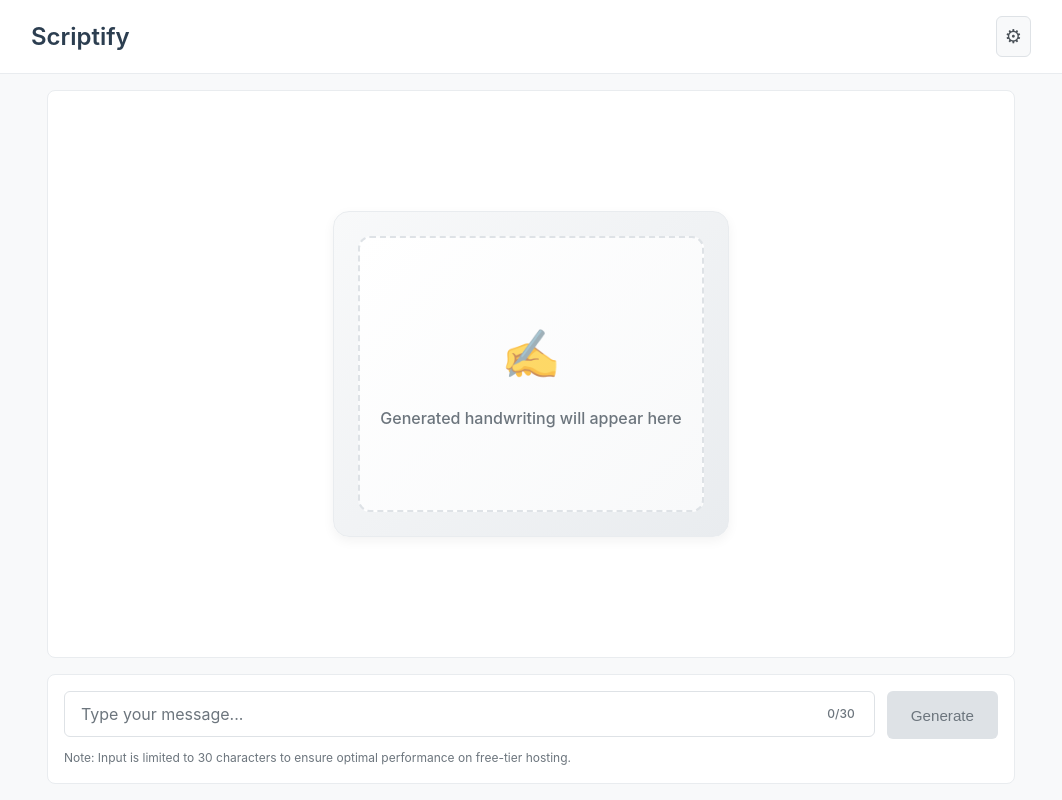
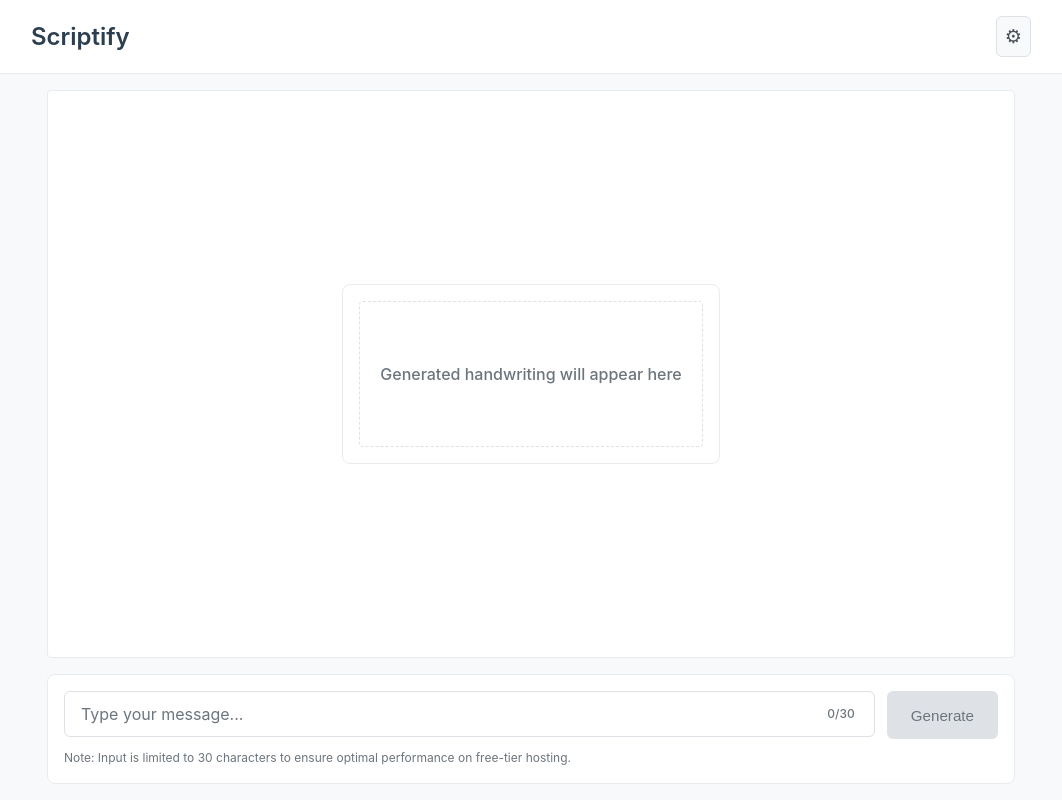
Before and after one commit to h3nock/scriptify, a React (Vite) app in the folder frontend/: page / in a window 1280 px wide. Shown: the whole page, without its empty margins (109-1171 px from the left). Built offline with nearby package versions, Linux system fonts and the light colour scheme.

Commit message:
refactor(frontend): remove the points display

```diff
--- a/frontend/src/App.css
+++ b/frontend/src/App.css
@@ -76,15 +76,14 @@
 .canvas-area {
   flex: 1;
   background: white;
-  border-radius: 8px;
+  border-radius: 4px;
   border: 1px solid #e9ecef;
-  padding: 1rem;
+  padding: 0.5rem;
   display: flex;
   flex-direction: column;
   align-items: center;
   justify-content: center;
   min-height: 350px;
-  position: relative;
 }
 
 /* Settings Panel */
--- a/frontend/src/components/HandwritingCanvas/HandwritingCanvas.css
+++ b/frontend/src/components/HandwritingCanvas/HandwritingCanvas.css
@@ -1,10 +1,9 @@
 .handwriting-canvas-container {
   margin: 20px 0;
-  padding: 24px;
-  background: linear-gradient(135deg, #f8f9fa 0%, #e9ecef 100%);
-  border-radius: 16px;
+  padding: 16px;
+  background: #ffffff;
+  border-radius: 8px;
   border: 1px solid #e9ecef;
-  box-shadow: 0 4px 12px rgba(0, 0, 0, 0.05);
 }
 
 .canvas-controls {
@@ -78,66 +77,35 @@
 
 .canvas-wrapper {
   background: #ffffff;
-  border-radius: 12px;
-  padding: 24px;
-  box-shadow:
-    inset 0 2px 8px rgba(0, 0, 0, 0.06),
-    0 2px 8px rgba(0, 0, 0, 0.08);
-  overflow: hidden;
+  border-radius: 8px;
+  padding: 16px;
+  border: 1px solid #e9ecef;
   position: relative;
 }
 
-.canvas-wrapper::before {
-  content: '';
-  position: absolute;
-  top: 0;
-  left: 0;
-  right: 0;
-  bottom: 0;
-  background:
-    linear-gradient(90deg, transparent 0%, transparent calc(100% - 1px), #f0f0f0 calc(100% - 1px)),
-    linear-gradient(180deg, transparent 0%, transparent calc(100% - 1px), #f0f0f0 calc(100% - 1px));
-  background-size: 20px 20px;
-  opacity: 0.3;
-  pointer-events: none;
-  z-index: 0;
-}
+
 
 .handwriting-canvas {
-  border: 2px solid #dee2e6;
-  border-radius: 8px;
+  border: 1px solid #dee2e6;
+  border-radius: 4px;
   max-width: 100%;
   height: auto;
   display: block;
-  position: relative;
-  z-index: 1;
   background: #ffffff;
-  box-shadow: 0 1px 3px rgba(0, 0, 0, 0.1);
-  transition: box-shadow 0.3s ease;
 }
 
-.handwriting-canvas:hover {
-  box-shadow: 0 2px 8px rgba(0, 0, 0, 0.15);
+
+
+.canvas-placeholder {
+  background: #ffffff;
+  border: 1px dashed #dee2e6;
+  border-radius: 4px;
+  padding: 60px 20px;
+  text-align: center;
+  color: #6c757d;
 }
 
-.canvas-placeholder {
-  background: linear-gradient(135deg, #ffffff 0%, #f8f9fa 100%);
-  border: 2px dashed #dee2e6;
-  border-radius: 12px;
-  padding: 80px 20px;
-  text-align: center;
-  color: #6c757d;
-  position: relative;
-  overflow: hidden;
-}
 
-.canvas-placeholder::before {
-  content: '✍️';
-  font-size: 48px;
-  display: block;
-  margin-bottom: 16px;
-  opacity: 0.7;
-}
 
 .canvas-placeholder p {
   font-size: 16px;
@@ -146,44 +114,17 @@
   line-height: 1.5;
 }
 
-.canvas-info {
-  display: flex;
-  justify-content: space-between;
-  align-items: center;
-  margin-top: 16px;
-  padding: 12px 16px;
-  font-size: 14px;
-  color: #6c757d;
-  background: rgba(248, 249, 250, 0.8);
-  border-radius: 8px;
-  backdrop-filter: blur(4px);
-  transition: all 0.3s ease;
-}
 
-.canvas-info:hover {
-  background: rgba(248, 249, 250, 0.95);
-}
-
-.animating-indicator {
-  color: #007acc;
-  font-size: 18px;
-  animation: pulse 1s infinite;
-}
-
-@keyframes pulse {
-  0%, 100% { opacity: 1; }
-  50% { opacity: 0.5; }
-}
 
 /* Responsive design */
 @media (max-width: 768px) {
   .handwriting-canvas-container {
     margin: 16px 0;
-    padding: 20px;
+    padding: 12px;
   }
 
   .canvas-wrapper {
-    padding: 16px;
+    padding: 12px;
   }
 
   .control-buttons {
@@ -204,11 +145,7 @@
   }
 
   .canvas-placeholder {
-    padding: 60px 16px;
-  }
-
-  .canvas-placeholder::before {
-    font-size: 36px;
+    padding: 40px 16px;
   }
 
   .canvas-placeholder p {
@@ -219,14 +156,14 @@
 @media (max-width: 480px) {
   .handwriting-canvas-container {
     margin: 12px 0;
-    padding: 16px;
+    padding: 8px;
   }
 
   .canvas-wrapper {
-    padding: 12px;
+    padding: 8px;
   }
 
   .canvas-placeholder {
-    padding: 40px 12px;
+    padding: 30px 12px;
   }
 }
--- a/frontend/src/components/HandwritingCanvas/HandwritingCanvas.tsx
+++ b/frontend/src/components/HandwritingCanvas/HandwritingCanvas.tsx
@@ -26,18 +26,9 @@ const HandwritingCanvas: React.FC<HandwritingCanvasProps> = ({
   canvasHeight = 200,
 }) => {
   const canvasRef = useRef<HTMLCanvasElement>(null);
+  // animation state
   const [currentStrokeIndex, setCurrentStrokeIndex] = useState(0);
   const [isPlaying, setIsPlaying] = useState(false);
-
-  // calculate total points count
-  const totalPoints = useMemo(() => {
-    return strokes.length;
-  }, [strokes]);
-
-  // calculate current points drawn based on animation progress
-  const currentPointsDrawn = useMemo(() => {
-    return currentStrokeIndex;
-  }, [currentStrokeIndex]);
 
   // Utility function to smooth stroke points
   const smoothStrokePoints = useCallback((points: number[][]): number[][] => {
@@ -402,9 +393,8 @@ const HandwritingCanvas: React.FC<HandwritingCanvasProps> = ({
           continue;
         }
 
-
         currentPathPoints.push([x, y]);
-        if (penState === 1){
+        if (penState === 1) {
           // pen up -> draw current path if it has multiple points, then reset
           if (currentPathPoints.length > 1) {
             drawSmoothPath(currentPathPoints);
@@ -412,7 +402,6 @@ const HandwritingCanvas: React.FC<HandwritingCanvasProps> = ({
           currentPathPoints = [];
         }
       }
-
     }
 
     // download the image
@@ -526,13 +515,6 @@ const HandwritingCanvas: React.FC<HandwritingCanvasProps> = ({
           className="handwriting-canvas"
         />
       </div>
-
-      <div className="canvas-info">
-        <span>
-          Points: {currentPointsDrawn} / {totalPoints}
-        </span>
-        {isPlaying && <span className="animating-indicator">●</span>}
-      </div>
     </div>
   );
 };
```
